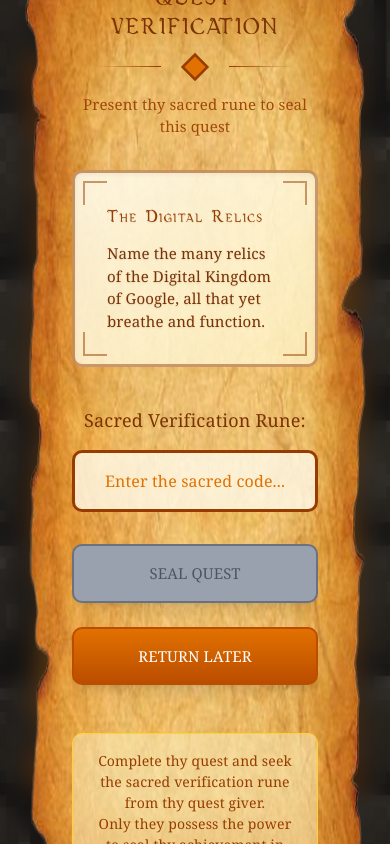
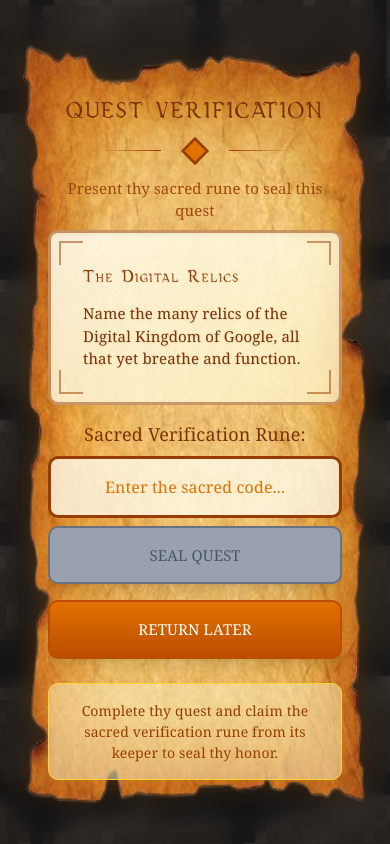
Before and after one commit to ChocoCodes/gdgoc-quest, a React (Vite) app: page / in a window 390 px wide. Both pictures are taken after a click on the element 195 px from the left and 450 px from the top of the page. Built offline with nearby package versions, Linux system fonts and the light colour scheme.

Commit message:
fix: mobile scroll responsiveness

```diff
--- a/src/components/quest-verification.tsx
+++ b/src/components/quest-verification.tsx
@@ -74,7 +74,7 @@
       >
         <ParchmentBackground
           minHeight="min-h-[90vh] sm:min-h-[600px] lg:min-h-[700px]"
-          className="overflow-hidden p-8 sm:p-10 lg:p-12"
+          className="overflow-y-hidden p-2 sm:p-10 lg:p-12"
         >
           {success ? (
             <div className="flex flex-col items-center justify-center h-full text-center animate-pulse space-y-10">
@@ -95,7 +95,7 @@
               </p>
             </div>
           ) : (
-            <div className="flex flex-col h-full space-y-8 sm:space-y-10 pt-8 lg:space-y-12">
+            <div className="flex flex-col h-full space-y-2 sm:space-y-10 pt-8 lg:space-y-12">
               <div className="text-center space-y-4 sm:space-y-5">
                 <h2 className="font-jacquard-display text-display-lg text-amber-900 tracking-wide">
                   QUEST VERIFICATION
@@ -114,7 +114,7 @@
               </div>
 
               <div
-                className={`bg-gradient-to-br from-amber-50/90 to-amber-100/80 border-3 border-amber-800/50 rounded-lg p-8 mb-10 max-w-2xl w-full shadow-inner relative
+                className={`bg-gradient-to-br from-amber-50/90 to-amber-100/80 border-3 border-amber-800/50 rounded-lg p-8 mb-4 max-w-2xl w-full shadow-inner relative
                   ${
                     quest.isGrandPrize
                       ? "from-yellow-50/90 to-yellow-100/80 border-yellow-800/50"
@@ -144,7 +144,7 @@
                 </p>
               </div>
 
-              <div className="space-y-4 w-full">
+              <div className="space-y-2 w-full">
                 <label className="block font-serif-readable text-heading-lg font-bold text-amber-900 text-center">
                   Sacred Verification Rune:
                 </label>
@@ -165,7 +165,7 @@
                 )}
               </div>
 
-              <div className="flex flex-col sm:flex-row justify-center gap-6 sm:gap-8">
+              <div className="flex flex-col sm:flex-row justify-center gap-4 sm:gap-8">
                 <button
                   onClick={handleVerify}
                   disabled={isVerifying || !passcode.trim()}
@@ -196,12 +196,8 @@
               </div>
 
               <div className="text-center mt-auto pt-4 sm:pt-6">
-                <p className="font-serif-readable text-body-md text-amber-800 leading-relaxed bg-amber-100/50 border border-amber-300 rounded-lg py-4 px-6 text-sm sm:text-base">
-                  Complete thy quest and seek the sacred verification rune from
-                  thy quest giver.
-                  <br />
-                  Only they possess the power to seal thy achievement in the
-                  annals of honor.
+                <p className="font-serif-readable text-body-md text-amber-800 leading-relaxed bg-amber-100/50 border border-amber-300 rounded-lg py-4 px-6 text-sm sm:text-xs">
+                  Complete thy quest and claim the sacred verification rune from its keeper to seal thy honor.
                 </p>
               </div>
             </div>
```
